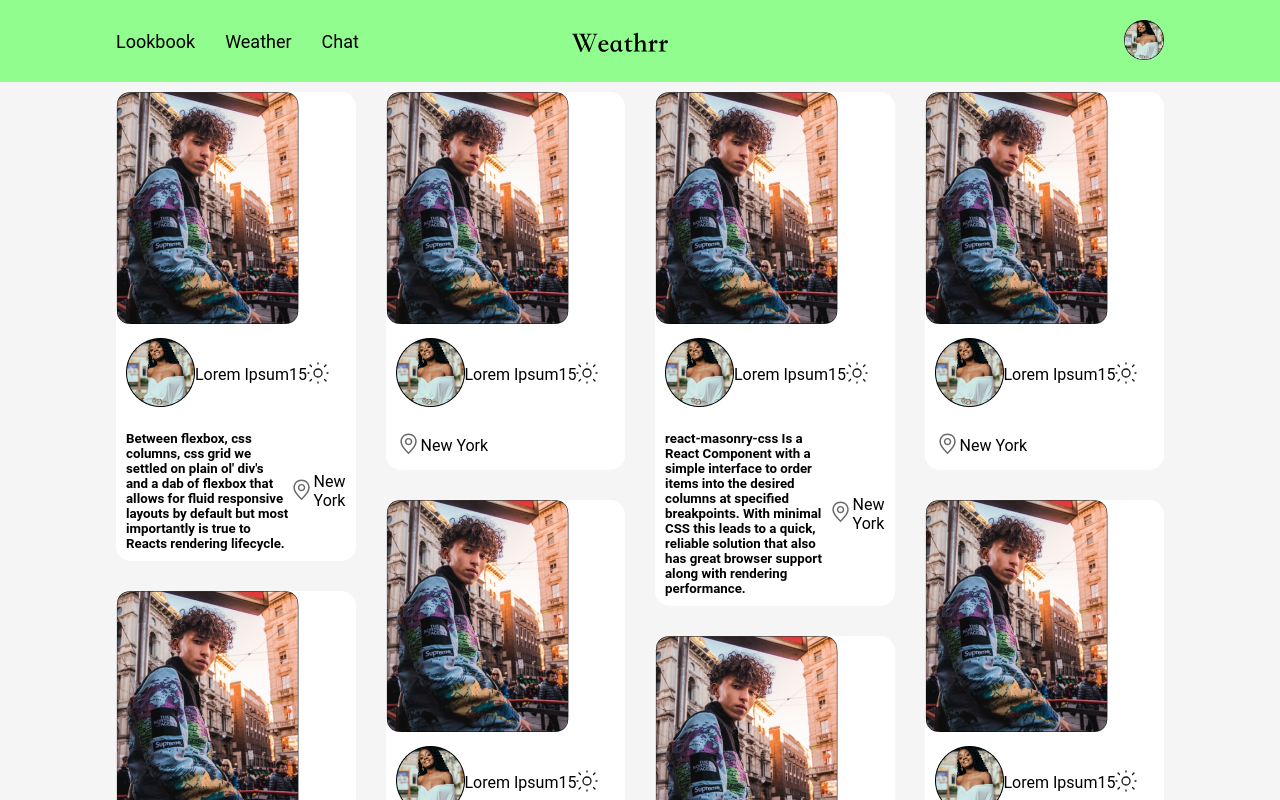
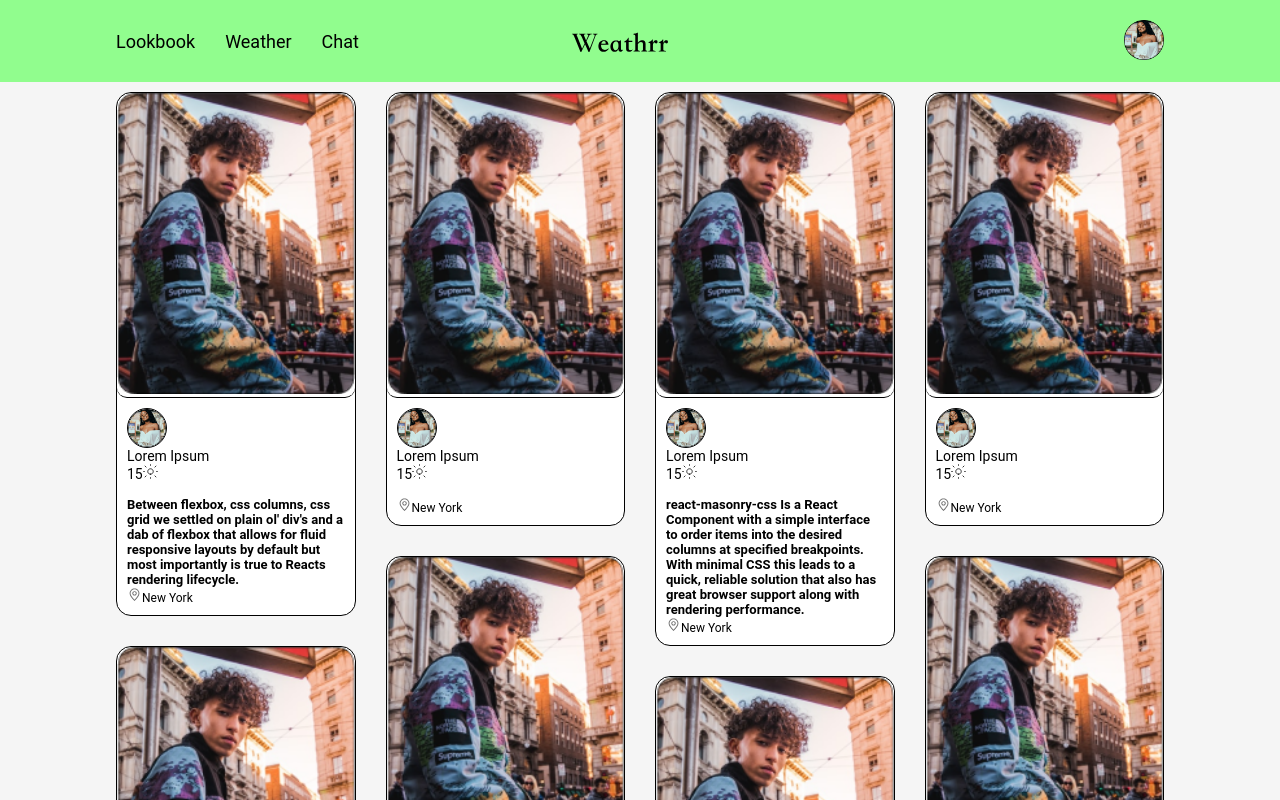
Before and after one commit to adetoye-dev/weathrr-app, a React (Vite) app: page / in a window 1280 px wide. Shown: the top 800 px of the page. Built offline with nearby package versions, Linux system fonts and the light colour scheme; no server answers.

Commit message:
Update post card styles

```diff
--- a/src/components/posts/PostCard.css
+++ b/src/components/posts/PostCard.css
@@ -3,14 +3,78 @@
   height: auto;
   border-radius: 1.5rem;
   background-color: var(--white);
+  font-size: 1.2rem;
+  border: 1px solid var(--black);
 }
 
-.user-info,
-.post-info {
+.flex-center-y {
+  display: flex;
+  align-items: center;
+}
+
+.post-img {
+  width: 100%;
+  height: auto;
+  border-bottom: 1px solid var(--black);
+  border-radius: 1rem;
+  overflow: hidden;
+}
+.post-img img {
+  width: 100%;
+}
+
+.user-img {
+  width: 2.5rem;
+  height: 2.5rem;
+  overflow: hidden;
+  border-radius: 50%;
+  margin-right: 1.5rem;
+  border: 1px solid var(--black);
+}
+
+.user-img img {
+  width: 100%;
+  height: 100%;
+}
+
+.user-info {
   padding: 1rem;
 }
 
-.flex-center-v {
-  display: flex;
-  align-items: center;
+.weather-info {
+  margin-left: auto;
+  gap: 0.5rem;
 }
+
+.icon > img {
+  width: 1.5rem;
+}
+
+.post-info {
+  padding: 0.5rem 1rem 1rem 1rem;
+  flex-direction: column;
+  align-items: flex-start;
+  gap: 0.5rem;
+}
+
+.post-title {
+  font-size: 1.3rem;
+}
+
+@media (min-width: 700px) {
+  .post {
+    font-size: 1.4rem;
+  }
+  .user-img {
+    width: 4rem;
+    height: 4rem;
+  }
+  .post-info {
+    flex-direction: row;
+    align-items: center;
+  }
+  .location-info {
+    margin-left: auto;
+    font-size: 1.2rem;
+  }
+}
```
